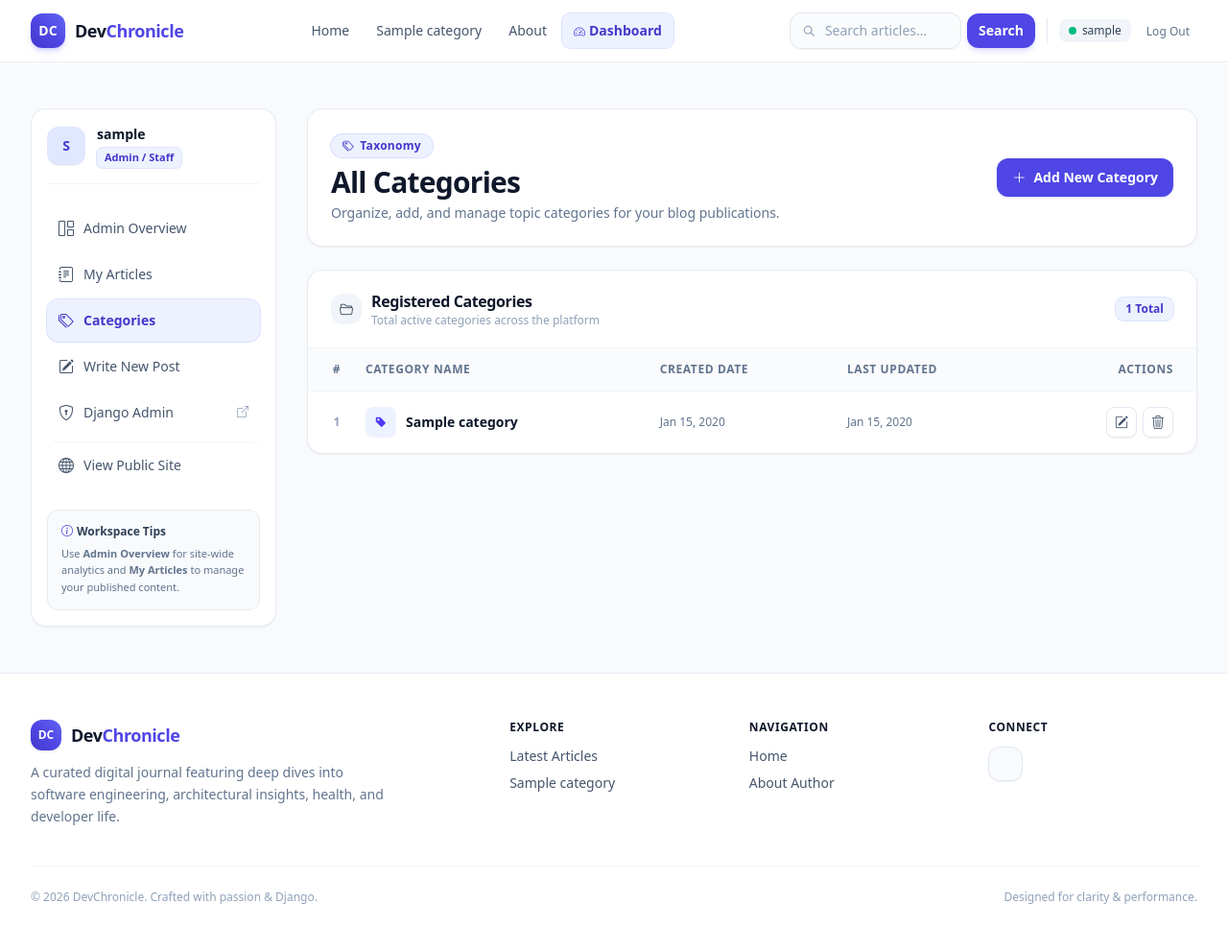
After one commit to Raktabhbhattacharjee/blog-application, a Django app: page /dashboard/categories/ in a window 1280 px wide. The commit adds this page. Shown: the whole page at 96% size. Run offline with Django 5.2, Linux system fonts and the light colour scheme; a user stored in the database is signed in; tables that the repository leaves empty hold one stand-in row (values such as "Sample post").

Commit message:
feat(dashboard): add Category management, Add Category form, and login_required guards
- Add categories table template (page_categories.html) and view
- Add CategoryForm and add_category view with validation (page_add_category.html)
- Add @login_required decorators and auth redirects to dashboard views and auth routes
- Integrate Categories link into dashboard sidebar navigation
- Rebuild Tailwind CSS site stylesheet

```diff
--- a/blog_main/urls.py
+++ b/blog_main/urls.py
@@ -12,7 +12,7 @@ urlpatterns = [
     path('', views.home, name='home'),
 
     # Auth routes
-    path('login/', auth_views.LoginView.as_view(template_name="pages/blog/page_login.html"), name='login'),
+    path('login/', auth_views.LoginView.as_view(template_name="pages/blog/page_login.html", redirect_authenticated_user=True), name='login'),
     path('logout/', auth_views.LogoutView.as_view(), name='logout'),
     path('register/', BlogsView.register, name='register'),
 
--- a/blogs/views.py
+++ b/blogs/views.py
@@ -137,6 +137,9 @@ def search(request):
 
 
 def register(request):
+    if request.user.is_authenticated:
+        return redirect("dashboard" if (request.user.is_staff or request.user.groups.filter(name="Authors").exists()) else "home")
+
     if request.method == "POST":
         form = UserCreationForm(request.POST)
         if form.is_valid():
--- a/dashboard/urls.py
+++ b/dashboard/urls.py
@@ -4,4 +4,6 @@ from . import views
 urlpatterns = [
     path("", views.dashboard, name="dashboard"),
     path("admin-overview/", views.admin_dashboard, name="dashboard_admin"),
+    path("categories/", views.categories, name="categories"),
+    path("categories/add/", views.add_category, name="add_category"),
 ]
--- a/dashboard/views.py
+++ b/dashboard/views.py
@@ -1,21 +1,24 @@
 from django.shortcuts import render, redirect
+from django.contrib.auth.decorators import login_required
 from django.contrib.auth.models import User
 from blogs.models import Blog, Category, SocialLink
+from django.contrib import messages
+from .forms import CategoryForm
 
 
+@login_required
 def dashboard(request):
     """
     Renders the Author Dashboard.
-    Fetches the logged-in author's posts, or all posts in dev preview.
+    Requires login. Fetches the logged-in author's posts.
     """
-    if request.user.is_authenticated:
-        user_posts = Blog.objects.filter(author=request.user).select_related("category", "author")
-        if not user_posts.exists() and not request.user.is_superuser:
-            posts = Blog.objects.all().select_related("category", "author")
-        else:
-            posts = user_posts
+    user_posts = Blog.objects.filter(author=request.user).select_related(
+        "category", "author"
+    )
+    if not user_posts.exists() and not request.user.is_superuser:
+        posts = Blog.objects.all().select_related("category", "author")
     else:
-        posts = Blog.objects.all().select_related("category", "author")
+        posts = user_posts
 
     context = {
         "posts": posts,
@@ -29,13 +32,14 @@ def dashboard(request):
     return render(request, "pages/dashboard/page_dashboard_author.html", context)
 
 
+@login_required
 def admin_dashboard(request):
     """
     Renders the Staff/Admin Overview Dashboard.
-    Protected: Only staff and superusers can access this view.
+    Protected: Requires login, and only staff and superusers can access this view.
     Non-staff authors are redirected to the Author Workspace.
     """
-    if not (request.user.is_authenticated and (request.user.is_staff or request.user.is_superuser)):
+    if not (request.user.is_staff or request.user.is_superuser):
         return redirect("dashboard")
     total_posts = Blog.objects.count()
     published_count = Blog.objects.filter(status="Published").count()
@@ -45,18 +49,22 @@ def admin_dashboard(request):
     total_users = User.objects.count()
     total_social_links = SocialLink.objects.filter(is_active=True).count()
 
-    recent_posts = Blog.objects.select_related("category", "author").order_by("-created_at")[:7]
+    recent_posts = Blog.objects.select_related("category", "author").order_by(
+        "-created_at"
+    )[:7]
 
     # Calculate category distribution for progress bars
     category_stats = []
     for cat in Category.objects.all():
         count = Blog.objects.filter(category=cat).count()
         pct = round((count / total_posts * 100)) if total_posts > 0 else 0
-        category_stats.append({
-            "category": cat,
-            "count": count,
-            "percentage": pct,
-        })
+        category_stats.append(
+            {
+                "category": cat,
+                "count": count,
+                "percentage": pct,
+            }
+        )
 
     # Sort categories by post count descending
     category_stats.sort(key=lambda x: x["count"], reverse=True)
@@ -75,3 +83,40 @@ def admin_dashboard(request):
     }
 
     return render(request, "pages/dashboard/page_dashboard_admin.html", context)
+
+
+@login_required
+def categories(request):
+    """
+    Renders the Categories Table on the dashboard (Item 48).
+    """
+    category_list = Category.objects.all().order_by("-created_at")
+    context = {
+        "categories": category_list,
+        "active_tab": "categories",
+    }
+    return render(request, "pages/dashboard/page_categories.html", context)
+
+
+@login_required
+def add_category(request):
+    """
+    Renders and handles the Add Category form (Items 49 & 50).
+    """
+
+    if request.method == "POST":
+        form = CategoryForm(request.POST)
+        if form.is_valid():
+            category = form.save()
+            messages.success(
+                request, f"Category '{category.category_name}' created successfully!"
+            )
+            return redirect("categories")
+    else:
+        form = CategoryForm()
+
+    context = {
+        "form": form,
+        "active_tab": "categories",
+    }
+    return render(request, "pages/dashboard/page_add_category.html", context)
--- a/templates/components/dashboard/nav_dashboard.html
+++ b/templates/components/dashboard/nav_dashboard.html
@@ -34,6 +34,13 @@ Expects: active_tab (string), user (auth.User)
          class="flex items-center gap-2.5 rounded-xl px-3 py-2.5 text-sm font-medium transition {% if active_tab == 'posts' %}bg-brand-50 text-brand-700 font-semibold ring-1 ring-brand-200/60 shadow-2xs{% else %}text-slate-600 hover:bg-slate-50 hover:text-slate-900{% endif %}">
         <i class="bi bi-journal-text text-base"></i>
         <span>My Articles</span>
+      </a>
+
+      <!-- Categories Link -->
+      <a href="{% url 'categories' %}"
+         class="flex items-center gap-2.5 rounded-xl px-3 py-2.5 text-sm font-medium transition {% if active_tab == 'categories' %}bg-brand-50 text-brand-700 font-semibold ring-1 ring-brand-200/60 shadow-2xs{% else %}text-slate-600 hover:bg-slate-50 hover:text-slate-900{% endif %}">
+        <i class="bi bi-tags text-base"></i>
+        <span>Categories</span>
       </a>
 
       <!-- Write New Post -->
--- /dev/null
+++ b/templates/pages/dashboard/page_categories.html
@@ -0,0 +1,150 @@
+{% extends 'base.html' %}
+
+{% block title %}Categories Management | DevChronicle{% endblock %}
+
+{% block content %}
+<div class="flex flex-col gap-8 lg:flex-row">
+
+  <!-- DASHBOARD SIDEBAR NAVIGATION -->
+  {% include 'components/dashboard/nav_dashboard.html' with active_tab="categories" %}
+
+  <!-- MAIN CATEGORIES CONTENT -->
+  <main class="flex-1 min-w-0 space-y-6">
+
+    <!-- TOP HEADER & ACTIONS -->
+    <div class="flex flex-col sm:flex-row sm:items-center sm:justify-between gap-4 rounded-2xl border border-slate-200/80 bg-white p-6 shadow-xs">
+      <div>
+        <div class="inline-flex items-center gap-1.5 pill pill-brand mb-2">
+          <i class="bi bi-tags"></i>
+          <span>Taxonomy</span>
+        </div>
+        <h1 class="text-2xl sm:text-3xl font-extrabold tracking-tight text-slate-900">
+          All Categories
+        </h1>
+        <p class="mt-1 text-sm text-slate-500">
+          Organize, add, and manage topic categories for your blog publications.
+        </p>
+      </div>
+
+      <!-- Add Category CTA -->
+      <div class="flex items-center gap-2">
+        <a href="{% url 'add_category' %}" class="btn btn-primary shadow-sm hover:shadow-md text-xs sm:text-sm">
+          <i class="bi bi-plus-lg text-sm"></i>
+          <span>Add New Category</span>
+        </a>
+      </div>
+    </div>
+
+    <!-- CATEGORIES TABLE CARD -->
+    <section class="rounded-2xl border border-slate-200/80 bg-white shadow-xs overflow-hidden">
+
+      <!-- Table Header -->
+      <div class="flex items-center justify-between border-b border-slate-100 p-5 sm:px-6">
+        <div class="flex items-center gap-2.5">
+          <span class="grid h-8 w-8 place-items-center rounded-xl bg-slate-100 text-slate-700 text-sm">
+            <i class="bi bi-folder2-open"></i>
+          </span>
+          <div>
+            <h2 class="text-base font-bold text-slate-900">Registered Categories</h2>
+            <p class="text-xs text-slate-400">Total active categories across the platform</p>
+          </div>
+        </div>
+
+        <span class="inline-flex items-center rounded-lg bg-brand-50 px-2.5 py-1 text-xs font-semibold text-brand-700 ring-1 ring-brand-200/60">
+          {{ categories|length }} Total
+        </span>
+      </div>
+
+      <!-- Categories Table -->
+      {% if categories %}
+        <div class="overflow-x-auto">
+          <table class="w-full text-left text-sm text-slate-600 divide-y divide-slate-100">
+            <thead class="bg-slate-50/75 text-xs font-bold uppercase tracking-wider text-slate-500">
+              <tr>
+                <th scope="col" class="py-3.5 pl-6 pr-3 w-12 text-center">#</th>
+                <th scope="col" class="px-3 py-3.5">Category Name</th>
+                <th scope="col" class="px-3 py-3.5">Created Date</th>
+                <th scope="col" class="px-3 py-3.5">Last Updated</th>
+                <th scope="col" class="py-3.5 pr-6 pl-3 text-right">Actions</th>
+              </tr>
+            </thead>
+            <tbody class="divide-y divide-slate-100 bg-white">
+              {% for category in categories %}
+                <tr class="transition hover:bg-slate-50/60 group">
+
+                  <!-- Index -->
+                  <td class="py-4 pl-6 pr-3 text-center text-xs font-bold text-slate-400">
+                    {{ forloop.counter }}
+                  </td>
+
+                  <!-- Category Name -->
+                  <td class="px-3 py-4 font-medium text-slate-900">
+                    <div class="flex items-center gap-2.5">
+                      <span class="grid h-8 w-8 place-items-center rounded-lg bg-indigo-50 text-indigo-600 text-xs">
+                        <i class="bi bi-tag-fill"></i>
+                      </span>
+                      <a href="{% url 'post_by_category' category.id %}" class="font-bold text-slate-900 hover:text-brand-600 transition">
+                        {{ category.category_name }}
+                      </a>
+                    </div>
+                  </td>
+
+                  <!-- Created At -->
+                  <td class="px-3 py-4 whitespace-nowrap text-xs text-slate-500">
+                    <time datetime="{{ category.created_at|date:'Y-m-d' }}">{{ category.created_at|date:"M d, Y" }}</time>
+                  </td>
+
+                  <!-- Updated At -->
+                  <td class="px-3 py-4 whitespace-nowrap text-xs text-slate-500">
+                    <time datetime="{{ category.updated_at|date:'Y-m-d' }}">{{ category.updated_at|date:"M d, Y" }}</time>
+                  </td>
+
+                  <!-- Actions -->
+                  <td class="py-4 pr-6 pl-3 whitespace-nowrap text-right text-xs font-medium">
+                    <div class="inline-flex items-center gap-1.5">
+                      <!-- Edit Action -->
+                      <button type="button"
+                              title="Edit Category"
+                              class="grid h-8 w-8 place-items-center rounded-lg border border-slate-200 bg-white text-slate-600 transition hover:border-brand-300 hover:bg-brand-50 hover:text-brand-700 shadow-2xs">
+                        <i class="bi bi-pencil-square text-sm"></i>
+                        <span class="sr-only">Edit</span>
+                      </button>
+
+                      <!-- Delete Action -->
+                      <button type="button"
+                              title="Delete Category"
+                              class="grid h-8 w-8 place-items-center rounded-lg border border-slate-200 bg-white text-slate-600 transition hover:border-red-300 hover:bg-red-50 hover:text-red-600 shadow-2xs">
+                        <i class="bi bi-trash3 text-sm"></i>
+                        <span class="sr-only">Delete</span>
+                      </button>
+                    </div>
+                  </td>
+
+                </tr>
+              {% endfor %}
+            </tbody>
+          </table>
+        </div>
+      {% else %}
+        <!-- Empty State -->
+        <div class="p-12 text-center">
+          <div class="mx-auto mb-4 grid h-14 w-14 place-items-center rounded-2xl bg-brand-50 text-brand-600 ring-1 ring-brand-200/60 shadow-xs">
+            <i class="bi bi-folder-plus text-2xl"></i>
+          </div>
+          <h3 class="text-base font-bold text-slate-900">No categories found</h3>
+          <p class="mt-1 text-sm text-slate-500 max-w-sm mx-auto">
+            You haven't created any topic categories yet. Categories help organize your articles.
+          </p>
+          <a href="{% url 'add_category' %}" class="btn btn-primary mt-6 inline-flex shadow-sm">
+            <i class="bi bi-plus-lg text-sm"></i>
+            <span>Add Your First Category</span>
+          </a>
+        </div>
+      {% endif %}
+
+    </section>
+
+  </main>
+
+</div>
+{% endblock %}
```
Also changed, not shown: dashboard/forms.py (added, +20 -0 lines), templates/pages/dashboard/page_add_category.html (added, +88 -0 lines), blog_main/static/css/site.css, 1 other file.
